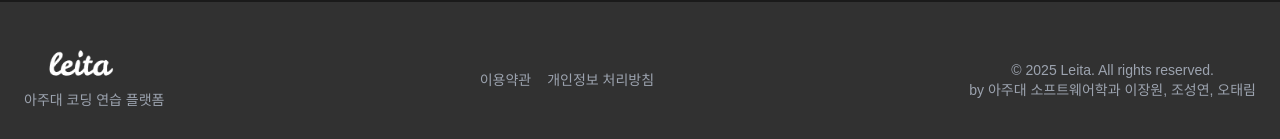
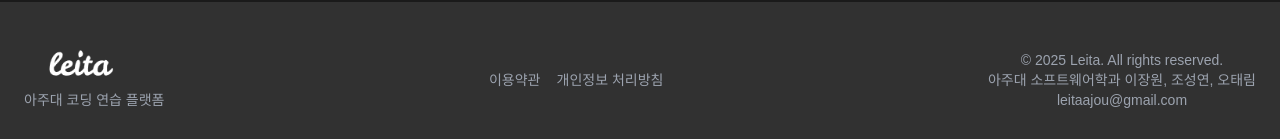
Before and after one commit to Hantorism/leita-client, a React (Create React App) app: page /study in a window 1280 px wide. Shown: the part 658-797 px from the top of the page. Built offline with nearby package versions, Linux system fonts and the light colour scheme; no server answers; a web font is replaced by a local one.

Commit message:
feat/problemslist

```diff
--- a/src/components/common/Footer.jsx
+++ b/src/components/common/Footer.jsx
@@ -34,7 +34,8 @@ const Footer = () => {
                     {/* 오른쪽 */}
                     <div className="mt-4 md:mt-0">
                         <p className="text-sm font-Pretend text-gray-400">© 2025 Leita. All rights reserved.</p>
-                        <p className="text-sm font-Pretend text-gray-400"> by 아주대 소프트웨어학과 이장원, 조성연, 오태림</p>
+                        <p className="text-sm font-Pretend text-gray-400"> 아주대 소프트웨어학과 이장원, 조성연, 오태림</p>
+                        <p className="text-sm font-Pretend text-gray-400"> leitaajou@gmail.com</p>
                     </div>
                 </div>
             </div>
```
